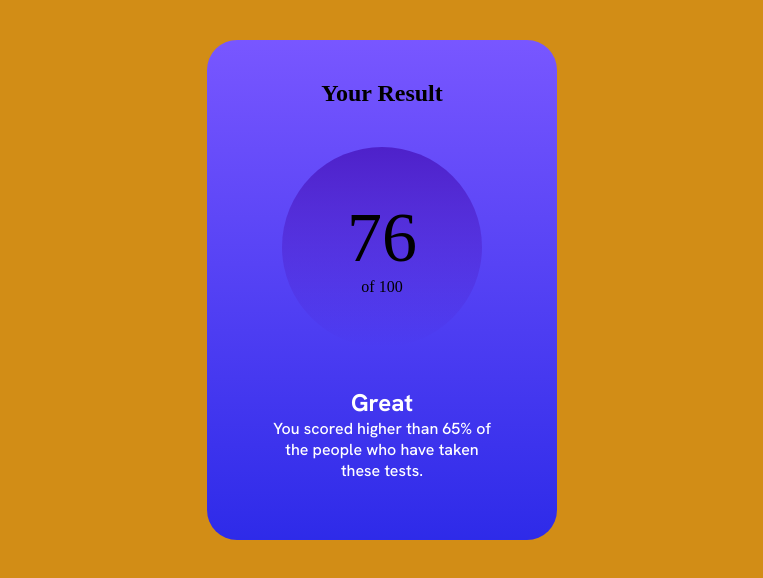
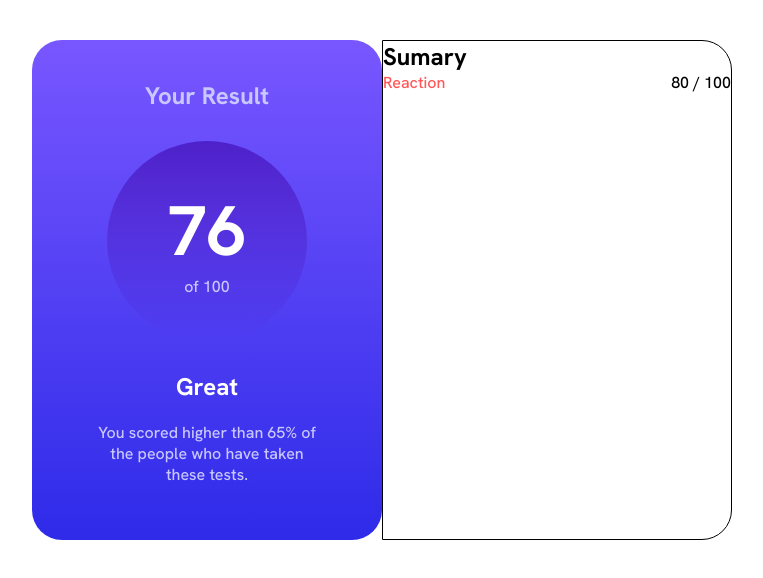
Before and after one commit to AquilesFernandoPassarella/sumario-de-resultados, a plain HTML site: page index.html in a window 1280 px wide. Shown: the whole page, without its empty margins (258-1021 px from the left). Drawn offline with Linux system fonts and the light colour scheme.

Commit message:
finalização do result, e inicio do sumary

```diff
--- a/index.html
+++ b/index.html
@@ -43,6 +43,18 @@
 
         </section>
 
+        <section class="sumary">
+
+          <h1>Sumary</h1>
+
+          <div class="sumary__results">
+
+          <p class="reaction">Reaction</p>
+          <p>80 <span>/ 100</span></p>
+        </div>
+
+        </section>
+
         </header>
   </body>
 </html>
--- a/style.css
+++ b/style.css
@@ -11,17 +11,19 @@
 }
 
 .principal {
-
-  position: absolute;
-  background-color: rgb(210, 141, 22);
+  background-color: hsl(0, 0%, 100%);
+  display: flex;
+  justify-content: center;
+  /* position: absolute; */
   width: 100vw;
   height: 100vh;
+  font-family: Hanken Grotesk, sans-serif;
 
 }
 
 
 .title__principal{
-
+  color: hsl(241, 100%, 89%);
   margin-top: 40px;
 
 }
@@ -33,10 +35,10 @@
     background-image: linear-gradient(to bottom, hsl(252, 100%, 67%), hsl(241, 81%, 54%));
     border-radius: 30px;
     display: flex;
-    gap: 40px ;
+    gap: 30px ;
     flex-direction: column;
     height: 500px;
-    margin: 40px auto;
+    margin: 40px 0 0 0;
     width: 350px;
 }
 
@@ -59,20 +61,48 @@
 }
 
 .section__text{
-  font-family: Hanken Grotesk, sans-serif;
+  display: flex;
+  justify-content: center;
+  flex-direction: column;
+  gap: 20px;
   color: white;
   text-align: center;
+
 }
 
 .text{
-
+  color:  hsl(241, 100%, 89%);
   padding: 0 60px 0 60px;
 
 
 }
 
 .numero__maior{
-
+  color: white;
   font-size: 70px;
+  font-weight: 700;
 
 }
+
+.numero__menor{
+  color: hsl(241, 100%, 89%);
+}
+
+.sumary{
+  border: 0.1px solid;
+  border-radius: 0 30px 30px 0;
+  margin: 40px 0 0 0;
+  width: 350px;
+  height: 500px;
+
+}
+
+
+.sumary__results{
+  display: flex;
+  justify-content: space-between;
+}
+
+.reaction{
+  color: hsl(0, 100%, 67%);
+}
```
